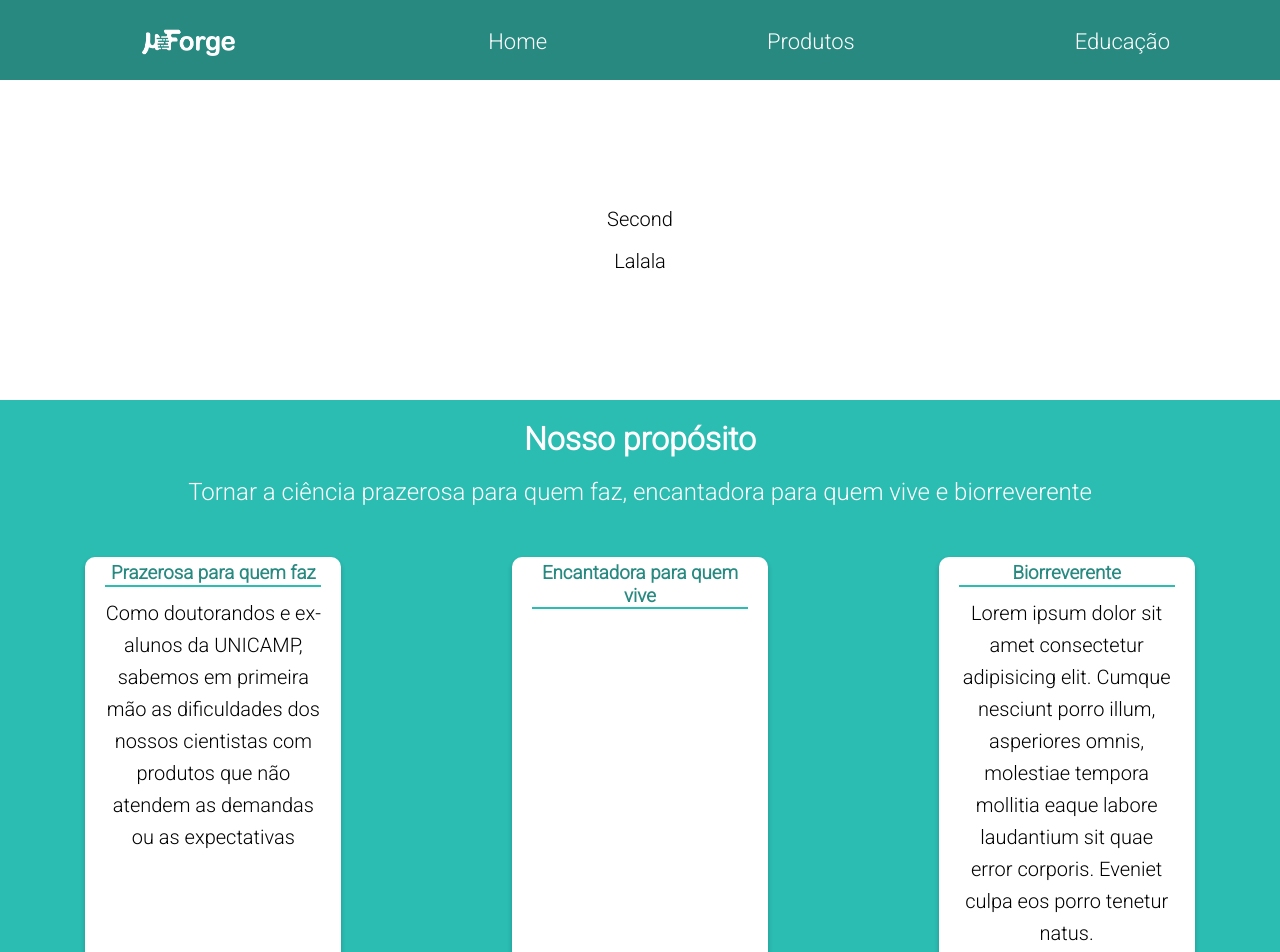
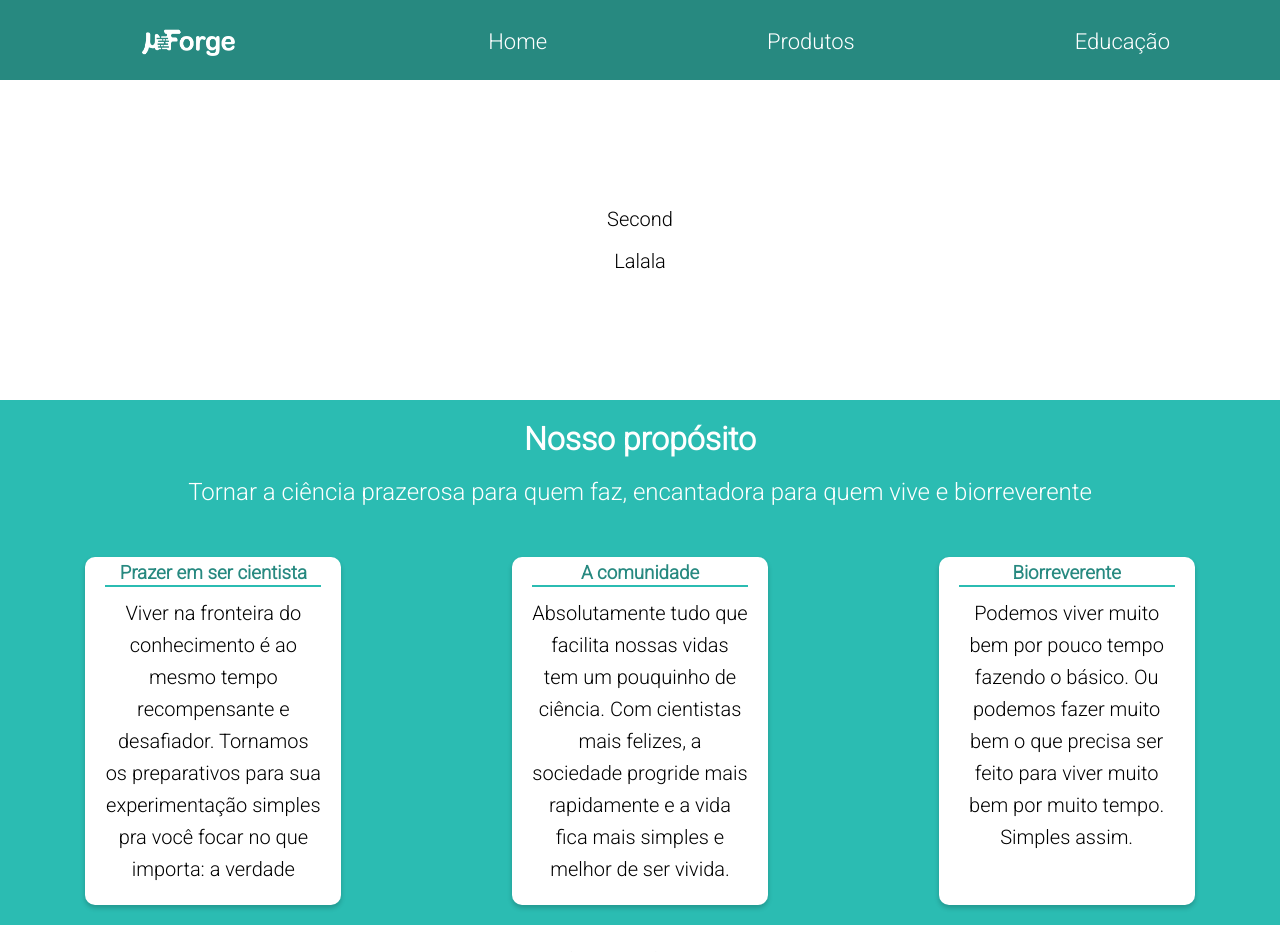
Before and after one commit to Matt-BF/uforge-next-site, a Next.js app: page / in a window 1280 px wide. Shown: the top 952 px of the page. Built offline with nearby package versions, Linux system fonts and the light colour scheme.

Commit message:
changed text

```diff
--- a/components/Infos.js
+++ b/components/Infos.js
@@ -16,20 +16,26 @@ const Infos = () => {
       <div className={`${stylesInfos.flexGrid}`}>
         <Card
           title={<i className="fas fa-flask icon"></i>}
-          subtitle="Prazerosa para quem faz"
-          text="Como doutorandos e ex-alunos da UNICAMP, sabemos em primeira
-          mão as dificuldades dos nossos cientistas com produtos que não atendem
-          as demandas ou as expectativas"
+          subtitle="Prazer em ser cientista"
+          text="Viver na fronteira do conhecimento é ao mesmo
+          tempo recompensante e desafiador.
+          Tornamos os preparativos para sua experimentação simples
+          pra você focar no que importa: a verdade"
         />
         <Card
           title={<i className="fas fa-users icon"></i>}
-          subtitle="Encantadora para quem vive"
-          text=""
+          subtitle="A comunidade"
+          text="Absolutamente tudo que facilita nossas vidas tem
+          um pouquinho de ciência. Com cientistas mais felizes, a
+          sociedade progride mais rapidamente e a vida fica mais simples
+          e melhor de ser vivida."
         />
         <Card
           title={<i className="fas fa-seedling icon"></i>}
           subtitle="Biorreverente"
-          text="Lorem ipsum dolor sit amet consectetur adipisicing elit. Cumque nesciunt porro illum, asperiores omnis, molestiae tempora mollitia eaque labore laudantium sit quae error corporis. Eveniet culpa eos porro tenetur natus."
+          text="Podemos viver muito bem por pouco tempo fazendo o básico.
+          Ou podemos fazer muito bem o que precisa ser feito para viver
+          muito bem por muito tempo. Simples assim."
         />
       </div>
     </div>
--- a/styles/Statements.module.css
+++ b/styles/Statements.module.css
@@ -16,7 +16,7 @@
 
 .statementFoxes {
   width: 60%;
-  margin: 10px 0;
+  margin: 0;
 }
 
 .statementParagraph {
```
